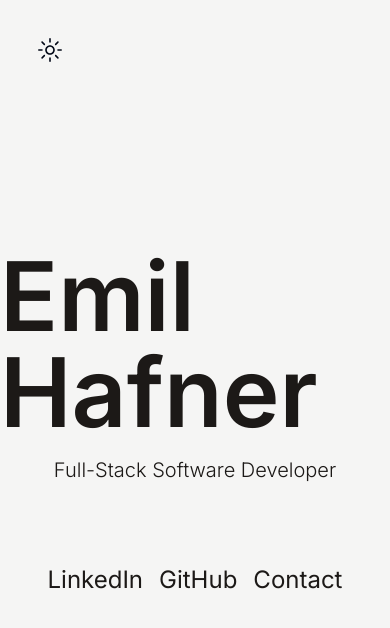
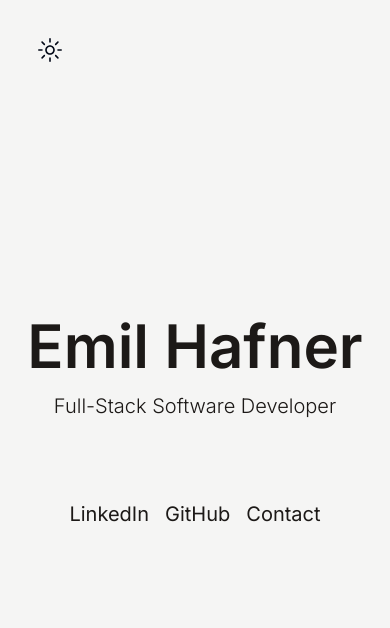
Before and after one commit to EmilHafner/Emil, a Next.js app: page / in a window 390 px wide. Shown: the top 628 px of the page. Built offline with nearby package versions, Linux system fonts and the light colour scheme.

Commit message:
Font size responsive

```diff
--- a/app/page.tsx
+++ b/app/page.tsx
@@ -1,4 +1,3 @@
-import Link from "next/link";
 
 export default function Home() {
 
@@ -10,11 +9,11 @@ export default function Home() {
     return (
         <main className="flex flex-col justify-center h-screen bg-stone-100 dark:bg-slate-800 text-stone-900 dark:text-stone-200">
             <div className={"flex flex-col gap-4 justify-center items-center"}>
-                <h1 className={"text-8xl font-semibold"}>Emil Hafner</h1>
+                <h1 className={"text-6xl md:text-8xl font-semibold text-center"}>Emil Hafner</h1>
                 <p className={"text-xl font-light"}>Full-Stack Software Developer</p>
             </div>
             <div className={"flex justify-center mt-20"}>
-                <ul className={"flex flex-row gap-4 text-2xl"}>
+                <ul className={"flex flex-row gap-4 text-xl md:text-2xl"}>
                     {links.map((link) => (
                         <li key={link.name}>
                             <a href={link.url.toString()} target={"_blank"}>
```
